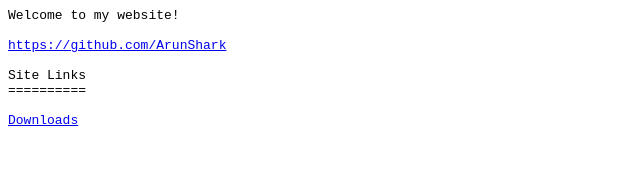
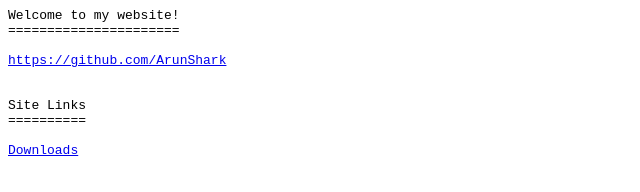
Before and after one commit to ArunShark/arunshark.github.io, a plain HTML site: page index.html in a window 1280 px wide. Shown: the whole page, without its empty margins (0-640 px from the left). Drawn offline with Linux system fonts and the light colour scheme.

Commit message:
formatting

```diff
--- a/index.html
+++ b/index.html
@@ -3,10 +3,11 @@
 	</head>
 
 	<body style="font-family: monospace;">
-		Welcome to my website!
+		Welcome to my website!<br/>
+		======================
 		<br/><br/>
 		<a href="https://github.com/ArunShark">https://github.com/ArunShark</a>
-		<br/><br/>
+		<br/><br/><br/>
 		Site Links<br/>
 		==========<br/><br/>
 		<a href="https://arunshark.github.io/download">Downloads</a>
```
